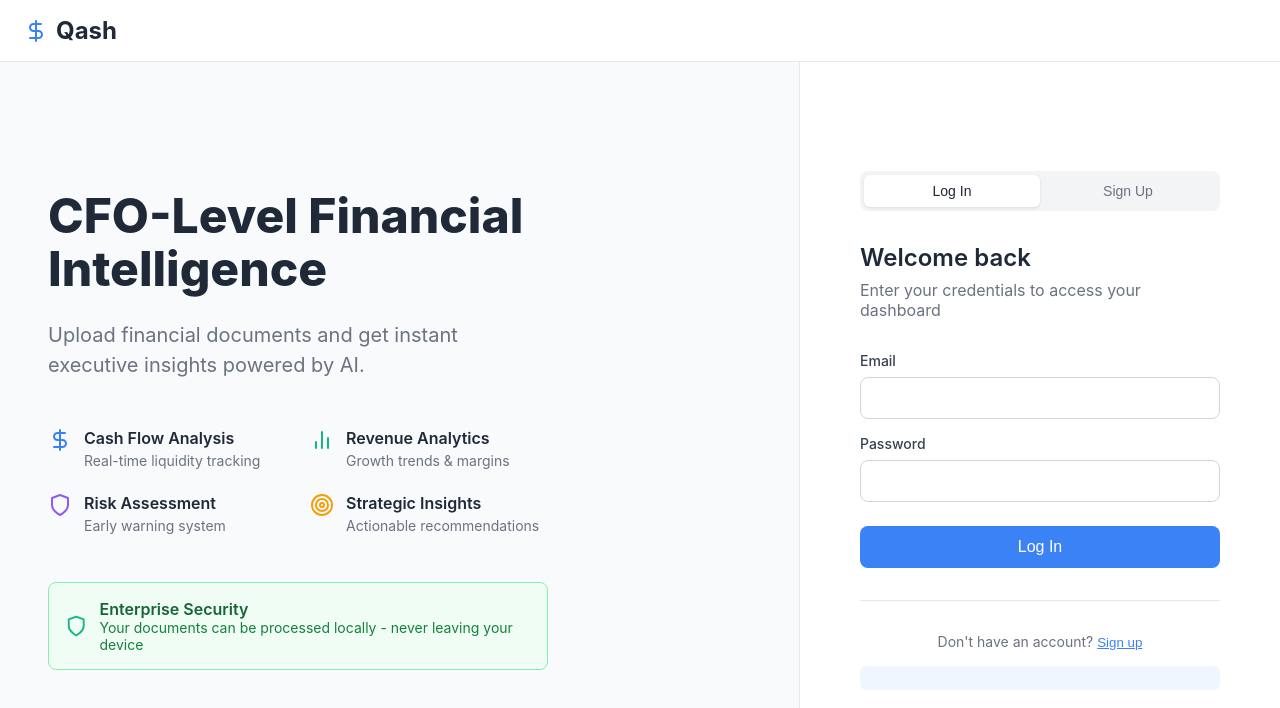
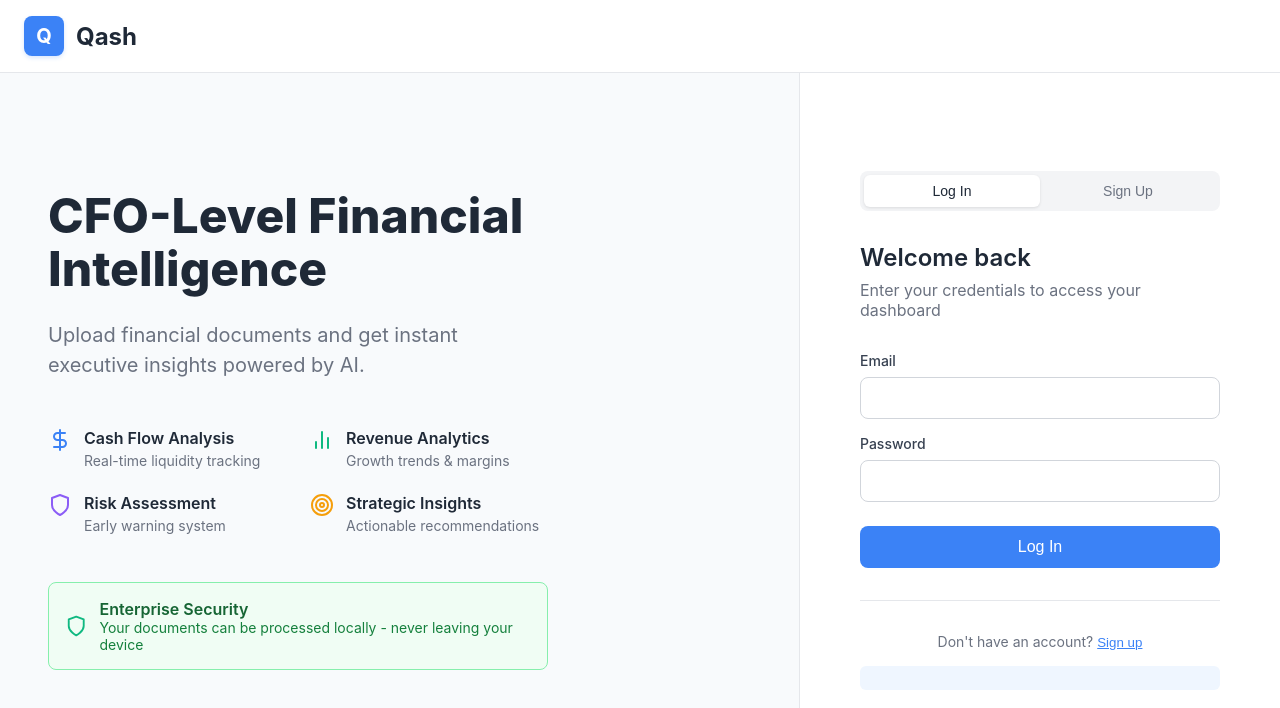
Before and after one commit to ePaysa-ind/cashflow, a React (Create React App) app in the folder frontend/: page / in a window 1280 px wide. Shown: the top 708 px of the page. Built offline with nearby package versions, Linux system fonts and the light colour scheme; no server answers.

Commit message:
Fix Landing page logo - replace $ icon with Qash Q logo
- Replace money icon ($) with proper Qash Q logo on landing page
- Match the same blue Q logo style from Header component
- Add version number to track deployment
- Ensure consistent branding across all pages

```diff
--- a/frontend/src/App.js
+++ b/frontend/src/App.js
@@ -5,7 +5,8 @@
  * Features: File upload, analysis display, chat interface, hamburger menu
  *
  * @component
- * @version 3.1.0
+ * @version 3.1.1 - Fixed UI/UX with proper Qash branding
+ * @updated 2024-01-27
  */
 
 import React, { useState, useEffect, useCallback } from 'react';
--- a/frontend/src/components/Landing.js
+++ b/frontend/src/components/Landing.js
@@ -174,9 +174,23 @@ function Landing() {
           margin: '0 auto',
           display: 'flex',
           alignItems: 'center',
-          gap: '8px'
+          gap: '12px'
         }}>
-          {icons.money()}
+          <div style={{
+            width: '40px',
+            height: '40px',
+            backgroundColor: '#3b82f6',
+            borderRadius: '8px',
+            display: 'flex',
+            alignItems: 'center',
+            justifyContent: 'center',
+            color: 'white',
+            fontSize: '20px',
+            fontWeight: 'bold',
+            boxShadow: '0 2px 4px rgba(59, 130, 246, 0.2)'
+          }}>
+            Q
+          </div>
           <h1 style={{
             fontSize: '24px',
             fontWeight: '700',
```
